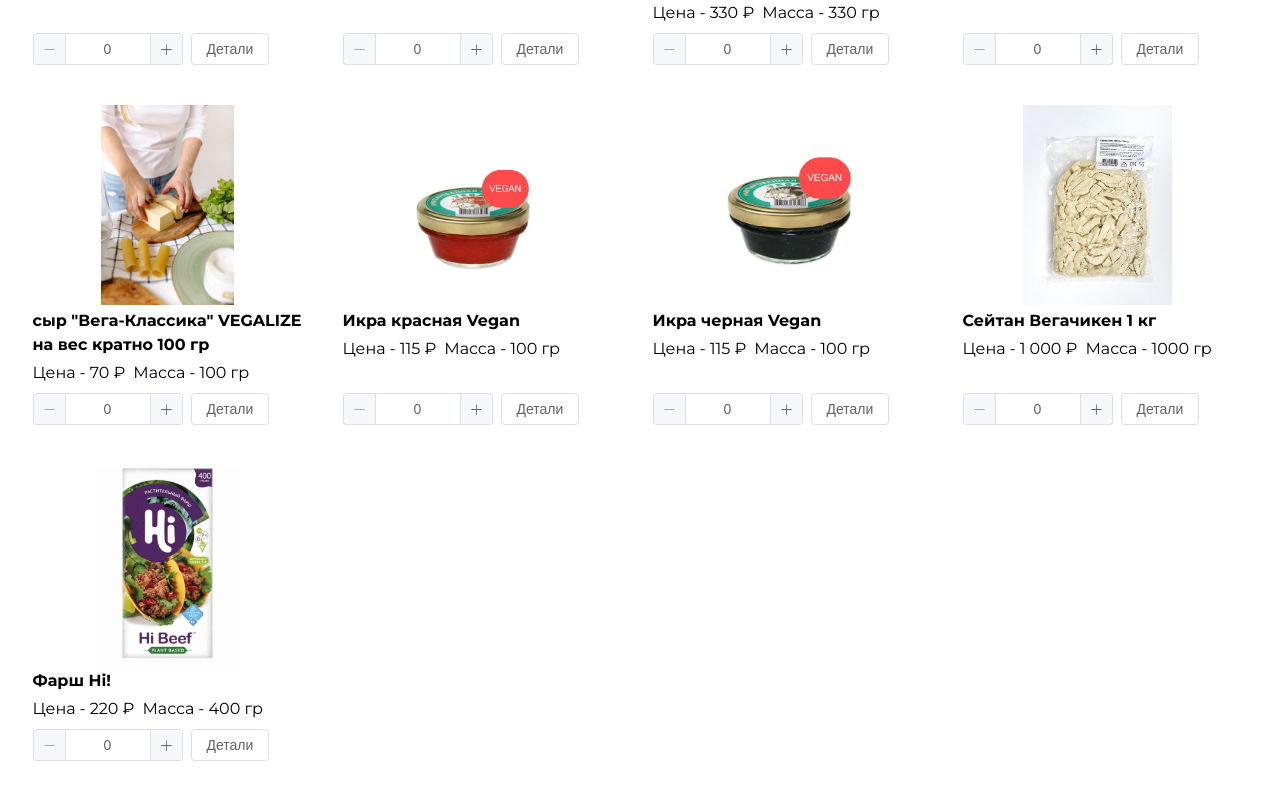
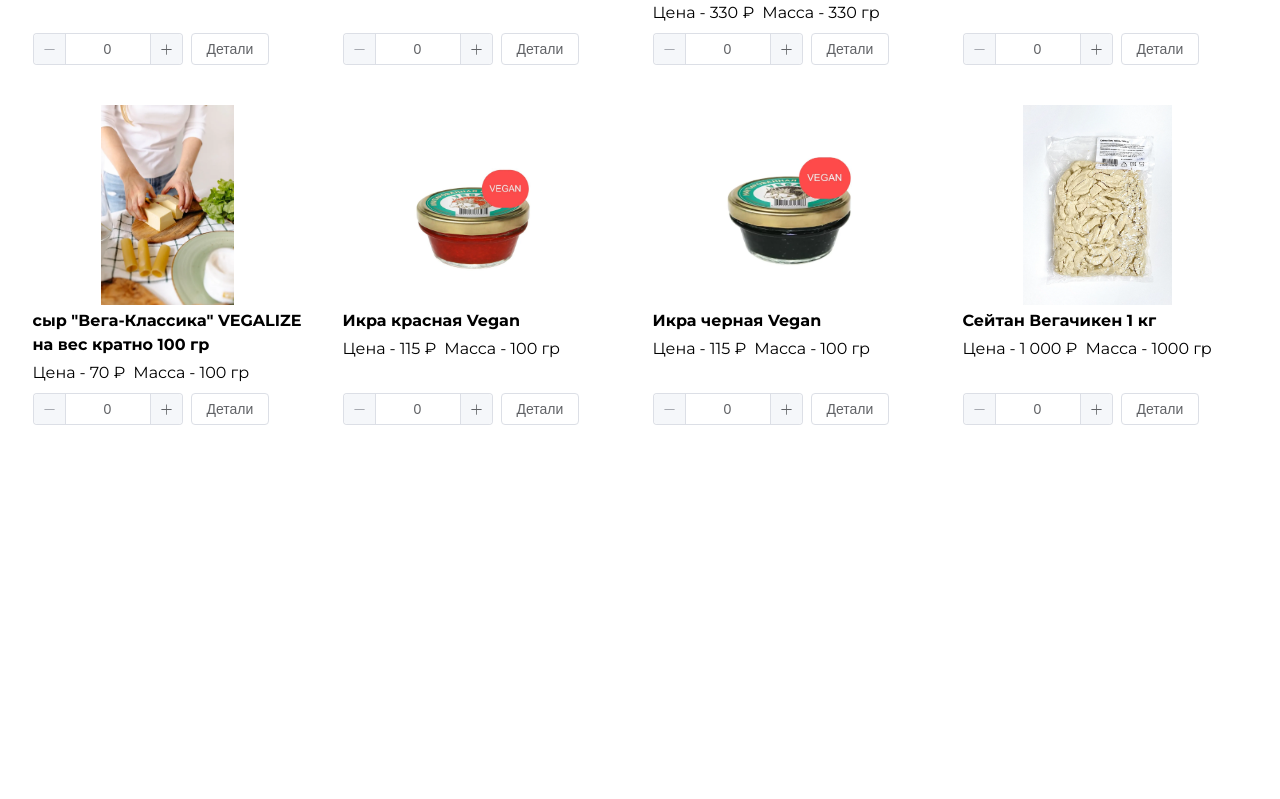
Before and after one commit to lefhl/fast-calc, a Vue app: page /#/hood in a window 1280 px wide. Shown: the part 1071-1870 px from the top of the page. After the commit the page ends 1616 px from the top, so only its background shows below. Built offline with nearby package versions, Linux system fonts and the light colour scheme.

Commit message:
Hide Hi! products from the current group order

```diff
--- a/src/stores/useGoodsStore.ts
+++ b/src/stores/useGoodsStore.ts
@@ -276,20 +276,20 @@ export const useGoodsStore = defineStore('goodsStore', () => {
         kcal: 230,
       },
     },
-    {
-      title: 'Фарш Hi!',
-      image: 'specials/mincemeat_HI!.webp',
-      weigth: 400,
-      price: 220,
-      count: 0,
-      description: {
-        text: 'вода, текстурированный растительный белок (подсолнечный, соевый, гороховый), рафинированные дезодорированные растительные масла (рапсовое, кокосовое, подсолнечное), глюконат кальция, пищевые волокна, ароматизатор натуральный говядина, соль пищевая, глюкоза, концентрат пищевой сухой натуральный: Свекольный, чеснок молотый, краситель Сахарный колер I, перец черный молотый, антиокислитель - лимонная кислота, бисглицинат железа, витамин D3, витамин В12',
-        protein: 10,
-        fat: 15,
-        carbs: 3.7,
-        kcal: 197,
-      },
-    },
+    // {
+    //   title: 'Фарш Hi!',
+    //   image: 'specials/mincemeat_HI!.webp',
+    //   weigth: 400,
+    //   price: 220,
+    //   count: 0,
+    //   description: {
+    //     text: 'вода, текстурированный растительный белок (подсолнечный, соевый, гороховый), рафинированные дезодорированные растительные масла (рапсовое, кокосовое, подсолнечное), глюконат кальция, пищевые волокна, ароматизатор натуральный говядина, соль пищевая, глюкоза, концентрат пищевой сухой натуральный: Свекольный, чеснок молотый, краситель Сахарный колер I, перец черный молотый, антиокислитель - лимонная кислота, бисглицинат железа, витамин D3, витамин В12',
+    //     protein: 10,
+    //     fat: 15,
+    //     carbs: 3.7,
+    //     kcal: 197,
+    //   },
+    // },
     // {
     //   title: 'Наггетсы Hi!',
     //   image: 'specials/naggetsy_hi.webp',
```
